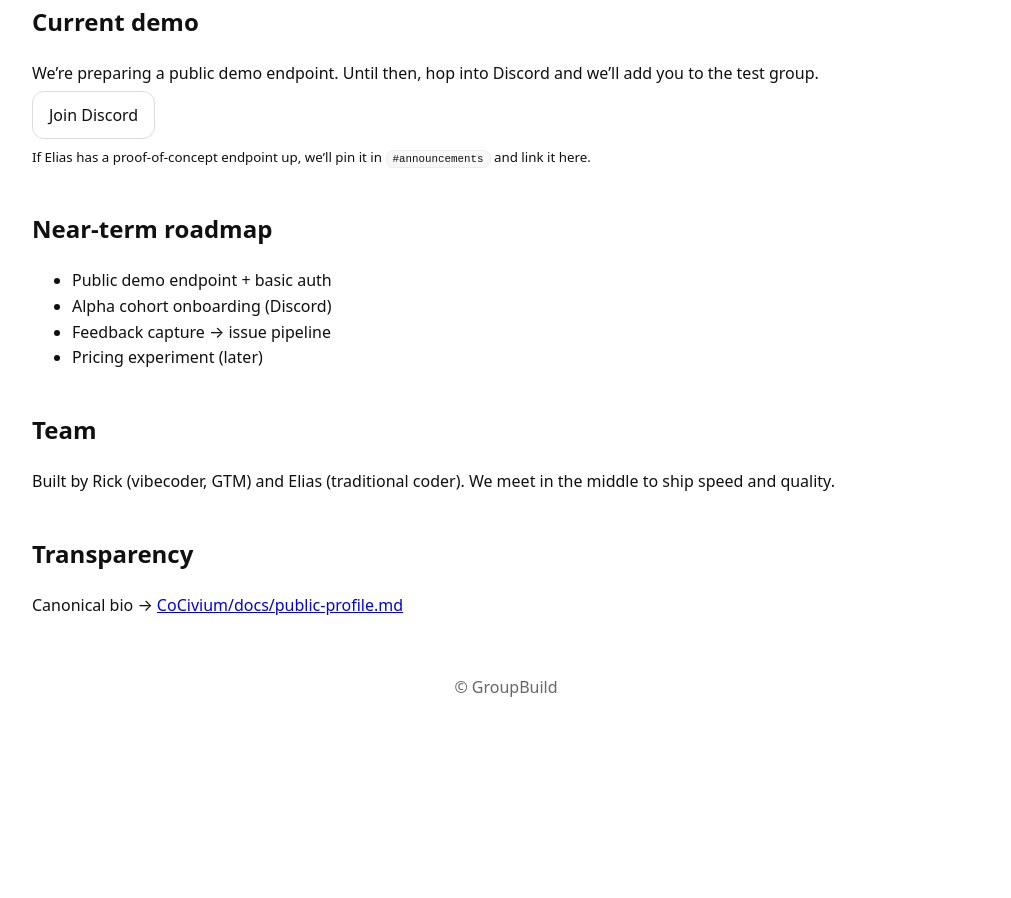
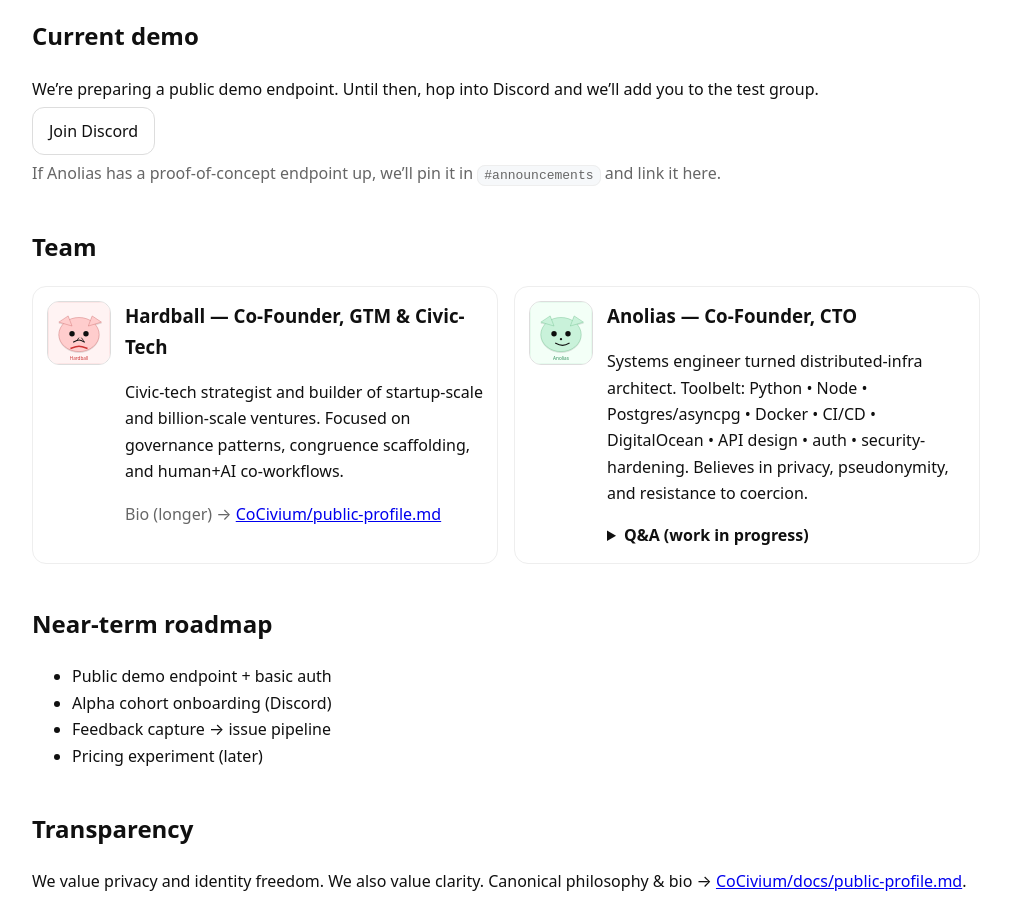
Before and after one commit to rickballard/GroupBuild-website, a plain HTML site: page index.html in a window 1280 px wide. Shown: the part 884-1782 px from the top of the page, without its empty margins (134-1145 px from the left). Before the commit the page ends 1624 px from the top, so only its background shows below. Drawn offline with Linux system fonts and the light colour scheme.

Commit message:
site: Draft α — pseudonym bios + avatars + team/roadmap/transparency + CTAs

```diff
--- a/index.html
+++ b/index.html
@@ -5,7 +5,7 @@
 <style>
 :root{--w:980px}
 *{box-sizing:border-box}
-body{font-family:system-ui,-apple-system,Segoe UI,Roboto,Ubuntu,Cantarell,"Noto Sans",sans-serif;margin:0;color:#101010;line-height:1.6}
+body{font-family:system-ui,-apple-system,Segoe UI,Roboto,Ubuntu,Cantarell,"Noto Sans",sans-serif;margin:0;color:#101010;line-height:1.65}
 .banner{background:#fff3cd;border-bottom:1px solid #f0d98d;padding:10px 16px;text-align:center;font-weight:600}
 header{padding:26px 16px;border-bottom:1px solid #eee;background:#fafafa}
 .wrap{max-width:var(--w);margin:0 auto;display:flex;gap:18px;align-items:center;justify-content:space-between}
@@ -22,6 +22,10 @@ main{max-width:var(--w);margin:28px auto;padding:0 16px}
 section{margin:40px 0}
 .grid{display:grid;gap:16px;grid-template-columns:repeat(auto-fit,minmax(240px,1fr))}
 .card{border:1px solid #eee;border-radius:14px;padding:14px;background:#fff}
+.team{display:grid;gap:16px;grid-template-columns:repeat(auto-fit,minmax(280px,1fr))}
+.person{display:flex;gap:14px;border:1px solid #eee;border-radius:14px;padding:14px;background:#fff}
+.person img{width:64px;height:64px;border-radius:12px;border:1px solid #ddd;background:#fff}
+.small{color:#666}
 code{background:#f6f8fa;border:1px solid #eee;border-radius:8px;padding:2px 6px}
 footer{margin:56px 0 40px;color:#666;text-align:center}
 </style>
@@ -33,8 +37,9 @@ footer{margin:56px 0 40px;color:#666;text-align:center}
     <nav>
       <a href="#what">What</a>
       <a href="#demo">Demo</a>
+      <a href="#team">Team</a>
       <a href="#roadmap">Roadmap</a>
-      <a href="#about">Team</a>
+      <a href="#transparency">Transparency</a>
     </nav>
   </div>
 </header>
@@ -63,7 +68,35 @@ footer{margin:56px 0 40px;color:#666;text-align:center}
     <h2>Current demo</h2>
     <p>We’re preparing a public demo endpoint. Until then, hop into Discord and we’ll add you to the test group.</p>
     <p><a class="btn" href="YOUR_DISCORD_INVITE_URL" target="_blank" rel="noopener">Join Discord</a></p>
-    <p><small>If Elias has a proof-of-concept endpoint up, we’ll pin it in <code>#announcements</code> and link it here.</small></p>
+    <p class="small">If Anolias has a proof-of-concept endpoint up, we’ll pin it in <code>#announcements</code> and link it here.</p>
+  </section>
+
+  <section id="team">
+    <h2>Team</h2>
+    <div class="team">
+      <div class="person">
+        <img alt="Hardball avatar" src="assets/kittens/aggressive.svg">
+        <div>
+          <h3 style="margin:0 0 6px 0;">Hardball — Co-Founder, GTM & Civic-Tech</h3>
+          <p>Civic-tech strategist and builder of startup-scale and billion-scale ventures. Focused on governance patterns, congruence scaffolding, and human+AI co-workflows.</p>
+          <p class="small">Bio (longer) → <a href="https://github.com/rickballard/CoCivium/blob/main/docs/public-profile.md" target="_blank" rel="noopener">CoCivium/public-profile.md</a></p>
+        </div>
+      </div>
+      <div class="person">
+        <img alt="Anolias avatar" src="assets/kittens/empathic.svg">
+        <div>
+          <h3 style="margin:0 0 6px 0;">Anolias — Co-Founder, CTO</h3>
+          <p>Systems engineer turned distributed-infra architect. Toolbelt: Python • Node • Postgres/asyncpg • Docker • CI/CD • DigitalOcean • API design • auth • security-hardening. Believes in privacy, pseudonymity, and resistance to coercion.</p>
+          <details><summary><strong>Q&A (work in progress)</strong></summary>
+            <ul>
+              <li><em>How will the demo scale under real protest conditions?</em> — (WIP · Anolias)</li>
+              <li><em>Speed vs privacy tradeoffs in Alpha?</em> — (WIP · Anolias)</li>
+              <li><em>Which APIs are core vs optional?</em> — (WIP · Anolias)</li>
+            </ul>
+          </details>
+        </div>
+      </div>
+    </div>
   </section>
 
   <section id="roadmap">
@@ -76,14 +109,9 @@ footer{margin:56px 0 40px;color:#666;text-align:center}
     </ul>
   </section>
 
-  <section id="about">
-    <h2>Team</h2>
-    <p>Built by Rick (vibecoder, GTM) and Elias (traditional coder). We meet in the middle to ship speed and quality.</p>
-  </section>
-
-  <section>
+  <section id="transparency">
     <h2>Transparency</h2>
-    <p>Canonical bio → <a href="https://github.com/rickballard/CoCivium/blob/main/docs/public-profile.md" target="_blank" rel="noopener">CoCivium/docs/public-profile.md</a></p>
+    <p>We value privacy and identity freedom. We also value clarity. Canonical philosophy & bio → <a href="https://github.com/rickballard/CoCivium/blob/main/docs/public-profile.md" target="_blank" rel="noopener">CoCivium/docs/public-profile.md</a>.</p>
   </section>
 </main>
 
```
Also changed, not shown: assets/kittens/aggressive.svg (added), assets/kittens/empathic.svg (added).
